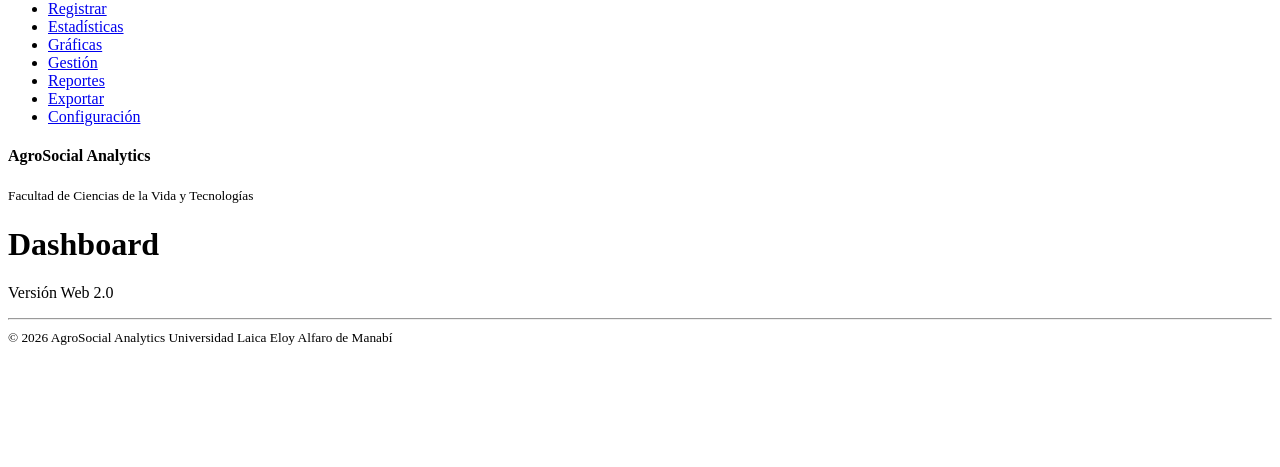
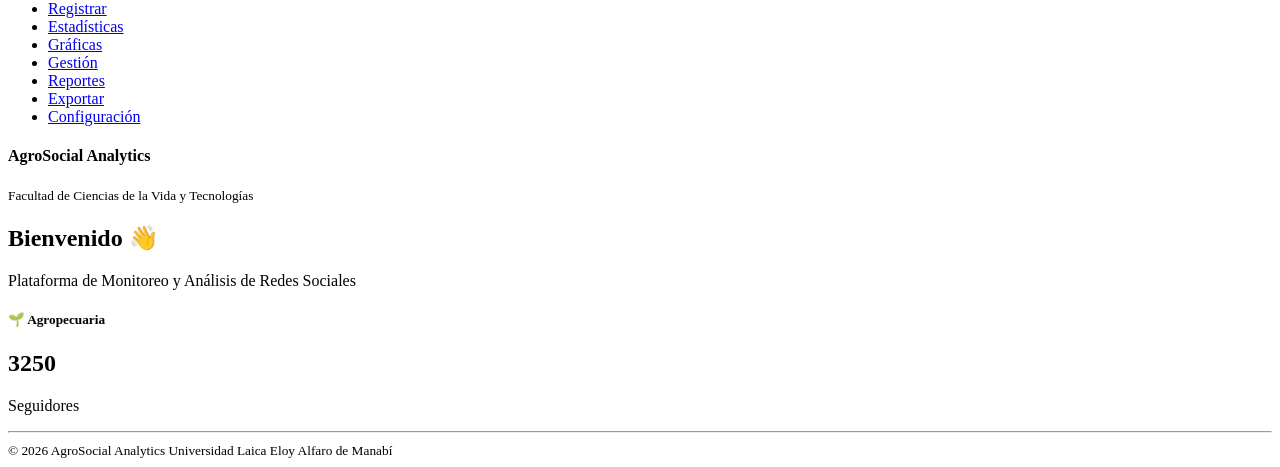
Before and after one commit to JosueLopez1234/Monitoreo_redes_sociales_vinculacion, a Flask app: page / in a window 1280 px wide. Shown: the part 443-910 px from the top of the page. Before the commit the page ends 788 px from the top, so only its background shows below. Run offline with Flask 3, Linux system fonts and the light colour scheme.

Commit message:
feat: Actualizar el contenido y la estructura del dashboard para mejorar la presentación

```diff
--- a/web/templates/dashboard.html
+++ b/web/templates/dashboard.html
@@ -6,16 +6,18 @@
 
 {% block content %}
 
-<h1 class="text-center mt-5">
+<h2 class="mb-4">
 
-    Dashboard
+    Bienvenido 👋
 
-</h1>
+</h2>
 
-<p class="text-center">
+<p>
 
-    Versión Web 2.0
+    Plataforma de Monitoreo y Análisis de Redes Sociales
 
 </p>
 
+{% include 'components/cards.html' %}
+
 {% endblock %}
```
